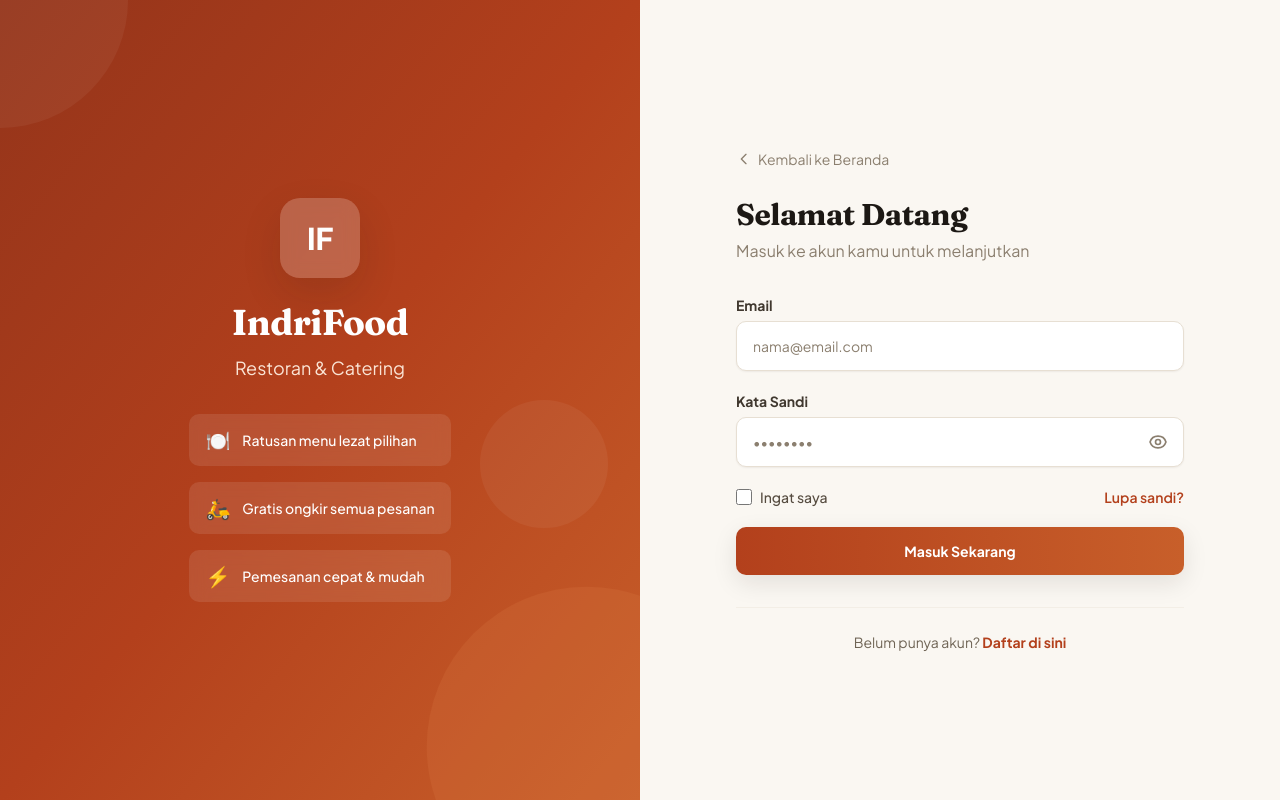
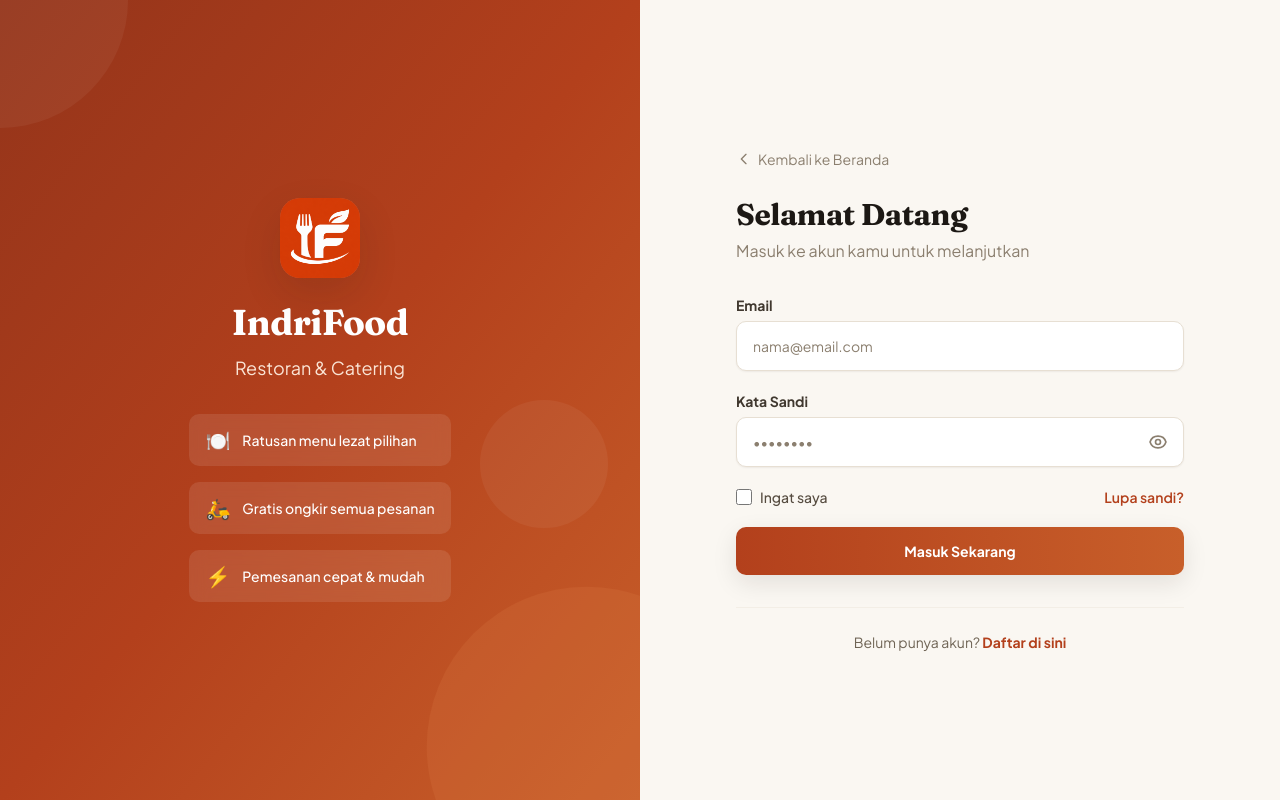
Before and after one commit to hilipp05/indrfood, a Next.js app: page /login in a window 1280 px wide. Built offline with nearby package versions, Linux system fonts and the light colour scheme; no server answers.

Commit message:
feat: replace IF logo with actual logo image

```diff
--- a/app/(admin)/admin/layout.tsx
+++ b/app/(admin)/admin/layout.tsx
@@ -47,8 +47,8 @@ export default function AdminLayout({ children }: { children: React.ReactNode })
     return (
       <div className="min-h-screen flex items-center justify-center bg-ink-950">
         <div className="flex flex-col items-center gap-3">
-          <div className="w-10 h-10 bg-gradient-to-br from-brand-600 to-brand-500 rounded-xl flex items-center justify-center shadow-lg">
-            <span className="text-white text-sm font-black">IF</span>
+          <div className="w-10 h-10 rounded-xl overflow-hidden shadow-lg flex-shrink-0">
+            <img src="/logo.png" alt="IndriFood" className="w-full h-full object-cover" />
           </div>
           <div className="w-6 h-6 border-2 border-brand-500 border-t-transparent rounded-full animate-spin" />
         </div>
@@ -61,8 +61,8 @@ export default function AdminLayout({ children }: { children: React.ReactNode })
       {/* Logo */}
       <div className="px-5 py-5 border-b border-ink-800">
         <div className="flex items-center gap-3">
-          <div className="w-10 h-10 bg-gradient-to-br from-brand-600 to-brand-500 rounded-xl flex items-center justify-center shadow-lg flex-shrink-0">
-            <span className="text-white text-sm font-black">IF</span>
+          <div className="w-10 h-10 rounded-xl overflow-hidden shadow-lg flex-shrink-0">
+            <img src="/logo.png" alt="IndriFood" className="w-full h-full object-cover" />
           </div>
           <div>
             <p className="font-extrabold text-white text-sm leading-tight">IndriFood</p>
--- a/app/(auth)/login/page.tsx
+++ b/app/(auth)/login/page.tsx
@@ -89,8 +89,8 @@ export default function LoginPage() {
         <div className="absolute top-1/2 right-8 w-32 h-32 bg-white/5 rounded-full" />
 
         <div className="relative z-10 text-center">
-          <div className="w-20 h-20 bg-white/20 backdrop-blur-sm rounded-3xl flex items-center justify-center mx-auto mb-6 shadow-xl">
-            <span className="text-white text-3xl font-black">IF</span>
+          <div className="w-20 h-20 bg-white/20 backdrop-blur-sm rounded-3xl flex items-center justify-center mx-auto mb-6 shadow-xl overflow-hidden">
+            <img src="/logo.png" alt="IndriFood" className="w-full h-full object-cover" />
           </div>
           <h1 className="text-4xl font-extrabold text-white mb-3">IndriFood</h1>
           <p className="text-brand-100 text-lg mb-8">Restoran & Catering</p>
@@ -117,8 +117,8 @@ export default function LoginPage() {
           {/* Mobile: logo + back */}
           <div className="lg:hidden flex items-center justify-between mb-8">
             <div className="flex items-center gap-3">
-              <div className="w-10 h-10 bg-gradient-to-br from-brand-600 to-brand-500 rounded-xl flex items-center justify-center shadow-md">
-                <span className="text-white text-sm font-black">IF</span>
+              <div className="w-10 h-10 rounded-xl overflow-hidden shadow-md">
+                <img src="/logo.png" alt="IndriFood" className="w-full h-full object-cover" />
               </div>
               <div>
                 <p className="font-extrabold text-ink-900 text-base leading-none">IndriFood</p>
--- a/app/(auth)/register/page.tsx
+++ b/app/(auth)/register/page.tsx
@@ -81,8 +81,8 @@ export default function RegisterPage() {
         <div className="absolute bottom-0 right-0 w-80 h-80 bg-brand-400/20 rounded-full translate-x-1/3 translate-y-1/3" />
 
         <div className="relative z-10 text-center">
-          <div className="w-20 h-20 bg-white/20 backdrop-blur-sm rounded-3xl flex items-center justify-center mx-auto mb-6 shadow-xl">
-            <span className="text-white text-3xl font-black">IF</span>
+          <div className="w-20 h-20 bg-white/20 backdrop-blur-sm rounded-3xl flex items-center justify-center mx-auto mb-6 shadow-xl overflow-hidden">
+            <img src="/logo.png" alt="IndriFood" className="w-full h-full object-cover" />
           </div>
           <h1 className="text-4xl font-extrabold text-white mb-3">IndriFood</h1>
           <p className="text-brand-100 text-lg mb-8">Bergabung & nikmati kemudahan pesan makanan</p>
@@ -111,8 +111,8 @@ export default function RegisterPage() {
           {/* Mobile logo + back button */}
           <div className="lg:hidden flex items-center justify-between mb-8">
             <div className="flex items-center gap-3">
-              <div className="w-10 h-10 bg-gradient-to-br from-brand-600 to-brand-500 rounded-xl flex items-center justify-center shadow-md">
-                <span className="text-white text-sm font-black">IF</span>
+              <div className="w-10 h-10 rounded-xl overflow-hidden shadow-md">
+                <img src="/logo.png" alt="IndriFood" className="w-full h-full object-cover" />
               </div>
               <div>
                 <p className="font-extrabold text-ink-900 text-base leading-none">IndriFood</p>
--- a/app/(pelanggan)/beranda/page.tsx
+++ b/app/(pelanggan)/beranda/page.tsx
@@ -448,8 +448,8 @@
             {/* Brand */}
             <div className="col-span-2 sm:col-span-1 space-y-3">
               <div className="flex items-center gap-2">
-                <div className="w-8 h-8 bg-gradient-to-br from-brand-600 to-brand-500 rounded-lg flex items-center justify-center shrink-0">
-                  <span className="text-white text-[10px] font-black">IF</span>
+                <div className="w-8 h-8 rounded-lg overflow-hidden shrink-0">
+                  <img src="/logo.png" alt="IndriFood" className="w-full h-full object-cover" />
                 </div>
                 <span className="font-extrabold text-ink-900 text-base">IndriFood</span>
               </div>
--- a/app/(pelanggan)/layout.tsx
+++ b/app/(pelanggan)/layout.tsx
@@ -74,8 +74,8 @@ function LayoutInner({ children }: { children: React.ReactNode }) {
         <div className="max-w-5xl mx-auto px-4 py-3 flex items-center justify-between">
           {/* Logo */}
           <Link href="/beranda" className="flex items-center gap-2.5 group">
-            <div className="w-9 h-9 bg-gradient-to-br from-brand-600 to-brand-500 rounded-xl flex items-center justify-center shadow-md group-hover: transition-shadow">
-              <span className="text-white text-xs font-black">IF</span>
+            <div className="w-9 h-9 rounded-xl overflow-hidden shadow-md group-hover:shadow-lg transition-shadow flex-shrink-0">
+              <img src="/logo.png" alt="IndriFood" className="w-full h-full object-cover" />
             </div>
             <div>
               <span className="font-extrabold text-ink-900 text-base leading-none">IndriFood</span>
@@ -225,8 +225,8 @@ function LayoutInner({ children }: { children: React.ReactNode }) {
         <div className="max-w-5xl mx-auto px-4 py-4 flex items-center justify-between">
           <p className="text-xs text-ink-400">© 2025 IndriFood. All rights reserved.</p>
           <div className="flex items-center gap-1.5">
-            <div className="w-5 h-5 bg-gradient-to-br from-brand-600 to-brand-500 rounded-md flex items-center justify-center">
-              <span className="text-white text-[8px] font-black">IF</span>
+            <div className="w-5 h-5 rounded-md overflow-hidden flex-shrink-0">
+              <img src="/logo.png" alt="IndriFood" className="w-full h-full object-cover" />
             </div>
             <span className="text-xs font-bold text-ink-500">IndriFood</span>
           </div>
--- a/app/layout.tsx
+++ b/app/layout.tsx
@@ -19,6 +19,32 @@ const body = Plus_Jakarta_Sans({
 export const metadata: Metadata = {
   title: "IndriFood — Pesan Makanan Online",
   description: "Pesan makanan lezat dengan mudah dan cepat",
+  icons: {
+    icon: "/logo.png",
+    apple: "/logo.png",
+  },
+  openGraph: {
+    title: "IndriFood — Pesan Makanan Online",
+    description: "Pesan makanan lezat dengan mudah dan cepat",
+    url: "https://indrfood.vercel.app",
+    siteName: "IndriFood",
+    images: [
+      {
+        url: "https://indrfood.vercel.app/og-image.png",
+        width: 1200,
+        height: 630,
+        alt: "IndriFood — Pesan Makanan Online",
+      },
+    ],
+    locale: "id_ID",
+    type: "website",
+  },
+  twitter: {
+    card: "summary_large_image",
+    title: "IndriFood — Pesan Makanan Online",
+    description: "Pesan makanan lezat dengan mudah dan cepat",
+    images: ["https://indrfood.vercel.app/og-image.png"],
+  },
 };
 
 export default function RootLayout({
--- a/app/not-found.tsx
+++ b/app/not-found.tsx
@@ -82,8 +82,8 @@ export default function NotFound() {
 
         {/* Branding */}
         <div className="mt-10 flex items-center justify-center gap-2 opacity-40">
-          <div className="w-6 h-6 bg-gradient-to-br from-brand-600 to-brand-500 rounded-lg flex items-center justify-center">
-            <span className="text-white text-[9px] font-black">IF</span>
+          <div className="w-6 h-6 rounded-lg overflow-hidden">
+            <img src="/logo.png" alt="IndriFood" className="w-full h-full object-cover" />
           </div>
           <span className="text-xs font-bold text-ink-500">IndriFood</span>
         </div>
--- a/app/page.tsx
+++ b/app/page.tsx
@@ -35,8 +35,8 @@ export default function Home() {
     return (
       <div className="min-h-screen flex items-center justify-center bg-white">
         <div className="flex flex-col items-center gap-3">
-          <div className="w-10 h-10 bg-gradient-to-br from-brand-600 to-brand-500 rounded-xl flex items-center justify-center shadow-md">
-            <span className="text-white text-sm font-black">IF</span>
+          <div className="w-10 h-10 rounded-xl overflow-hidden shadow-md">
+            <img src="/logo.png" alt="IndriFood" className="w-full h-full object-cover" />
           </div>
           <div className="w-5 h-5 border-2 border-brand-500 border-t-transparent rounded-full animate-spin" />
         </div>
@@ -52,8 +52,8 @@ export default function Home() {
         <div className="max-w-6xl mx-auto px-4 sm:px-5 py-3 flex items-center justify-between">
           {/* Logo */}
           <div className="flex items-center gap-2.5">
-            <div className="w-9 h-9 bg-gradient-to-br from-brand-600 to-brand-500 rounded-xl flex items-center justify-center shadow-md shrink-0">
-              <span className="text-white text-xs font-black">IF</span>
+            <div className="w-9 h-9 rounded-xl overflow-hidden shadow-md shrink-0">
+              <img src="/logo.png" alt="IndriFood" className="w-full h-full object-cover" />
             </div>
             <div>
               <span className="font-extrabold text-ink-900 text-base leading-none">IndriFood</span>
@@ -489,8 +489,8 @@ export default function Home() {
             {/* Brand */}
             <div className="col-span-2 sm:col-span-1 space-y-3">
               <div className="flex items-center gap-2">
-                <div className="w-9 h-9 bg-gradient-to-br from-brand-600 to-brand-500 rounded-xl flex items-center justify-center shadow-md shrink-0">
-                  <span className="text-white text-xs font-black">IF</span>
+                <div className="w-9 h-9 rounded-xl overflow-hidden shadow-md shrink-0">
+                  <img src="/logo.png" alt="IndriFood" className="w-full h-full object-cover" />
                 </div>
                 <div>
                   <span className="font-extrabold text-ink-900 text-base leading-none">IndriFood</span>
```
Also changed, not shown: public/logo.png (added), 1 other file (tests, documents, lock files or other folders).
